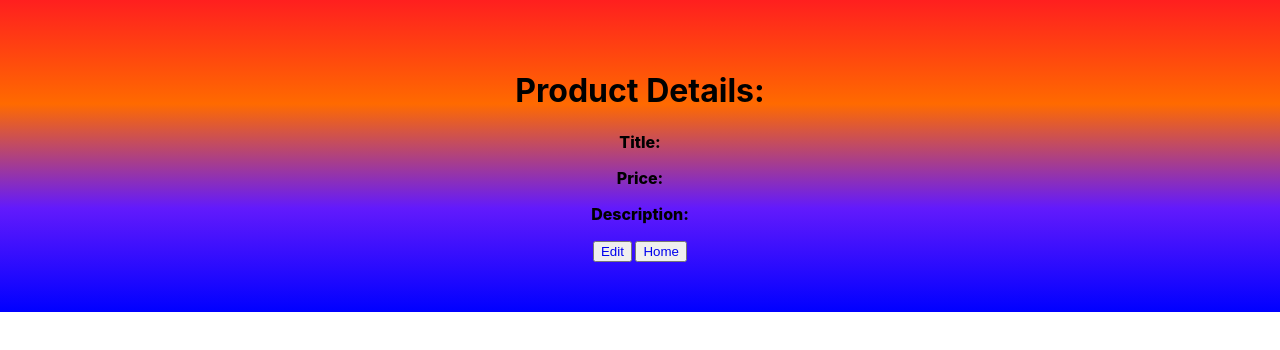
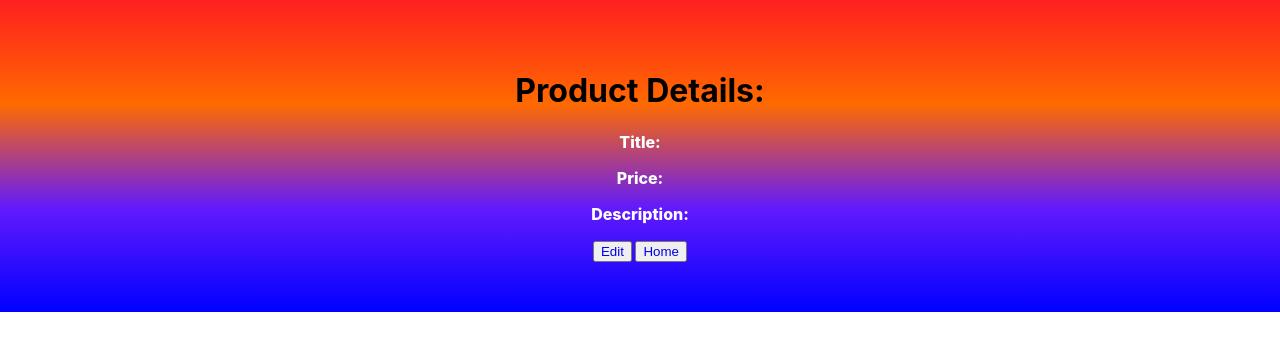
Before and after one commit to PaulDeUlloa/MERN_Product_Manager, a React (Create React App) app in the folder client/: page /api/products/1 in a window 1280 px wide. Shown: the top 350 px of the page. Built offline with nearby package versions, Linux system fonts and the light colour scheme; no server answers.

Commit message:
details title colors updated

```diff
--- a/client/src/App.css
+++ b/client/src/App.css
@@ -36,6 +36,10 @@
   padding: 50px;
 }
 
+#detailsTitles{
+  color: white;
+}
+
 #editHomeButtons{
   text-decoration: none;
   list-style: none;
--- a/client/src/views/Detail.jsx
+++ b/client/src/views/Detail.jsx
@@ -20,9 +20,9 @@ const Detail = (props) => {
   return (
     <div id="detailsStyling">
       <h1>Product Details:</h1>
-      <p>Title: {product.title}</p>
-      <p>Price: {product.price}</p>
-      <p>Description: {product.description}</p>
+      <p id="detailsTitles">Title: {product.title}</p>
+      <p id="detailsTitles">Price: {product.price}</p>
+      <p id="detailsTitles">Description: {product.description}</p>
       <button type="button" class="btn btn-light">
         <Link id="editHomeButtons" to={"/products/" + product._id + "/edit"}>
           Edit
```
